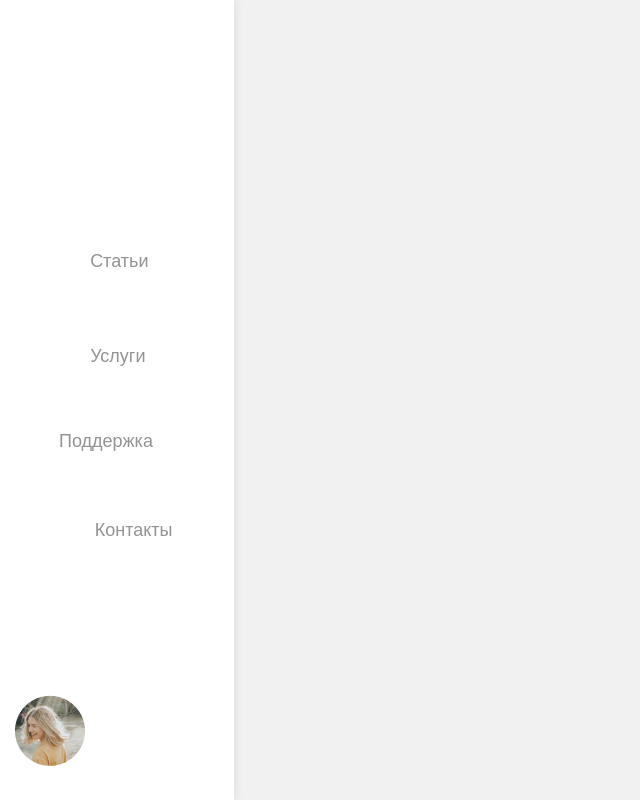
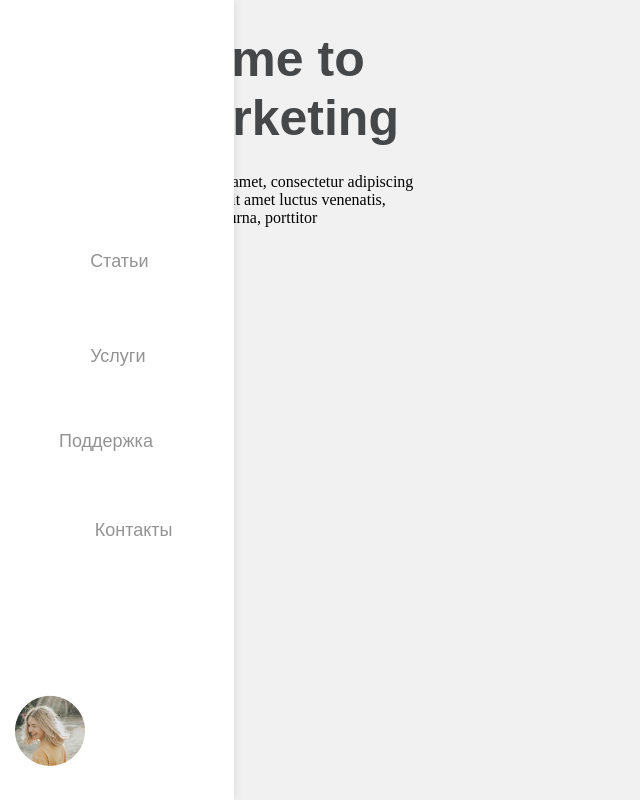
Before and after one commit to VVVIIIKKK/blue-marketig, a plain HTML site: page index.html in a window 1280 px wide. Shown: the whole page, without its empty margins (0-640 px from the left). Drawn offline with Linux system fonts and the light colour scheme.

Commit message:
banner added

```diff
--- a/Css/aside.css
+++ b/Css/aside.css
@@ -1,5 +1,7 @@
 .nav {
     position: fixed;
+    top: 0;
+    left: 0;
     width: 100px;
     height: 100vh;
     background: #FFFFFF;
@@ -55,7 +57,4 @@
     font-size: 18px;
     font-weight: 400;
     line-height: 21px;
-    letter-spacing: 0em;
-    text-align: center;
-
 }
--- /dev/null
+++ b/Css/banner.css
@@ -0,0 +1,52 @@
+.banner {
+    margin: 30px 0;
+}
+
+.banner__wrap {
+    background: url(../img/bg2.png) no-repeat center/cover white;
+    height: 500px;
+    display: flex;
+    align-items: center;
+    padding-left: 62px;
+
+}
+
+.desc {
+    display: flex;
+    max-width: 332px;
+    width: 100%;
+    flex-direction: column;
+    gap: 25px;
+    align-items: flex-start;
+}
+
+.banner_h {
+    font-family: 'RB', sans-serif;
+    font-size: 50px;
+    font-weight: 700;
+    line-height: 59px;
+    color: #464748;
+    width: 100%;
+}
+
+.banner_p {
+    font-family: 'RL', sans-serif;
+    font-size: 16px;
+    font-weight: 400;
+    line-height: 19px;
+    color: #696868;
+
+}
+
+.btn {
+    font-family: 'RR' , sans-serif;
+    font-size: 16px;
+    font-weight: 400;
+    line-height: 19px;
+    color: #696868;
+
+}
+
+.banner__btn{
+    padding: 7px 62px;
+}
--- a/Css/base.css
+++ b/Css/base.css
@@ -9,3 +9,11 @@
 body{
     background: #F1F1F1;
 }
+
+.container{
+    max-width: 1140px;
+    width: 100%;
+    padding: 0 15px;
+    height: 100%;
+    margin: 0 auto;
+}
--- a/Css/main.css
+++ b/Css/main.css
@@ -1,3 +1,4 @@
 @import url(./base.css);
 @import url(./fonts.css);
 @import url(./aside.css);
+@import url(./banner.css);
--- a/index.html
+++ b/index.html
@@ -16,24 +16,39 @@
             <a href="" class="logo"><i class="fad fa-analytics"></i></a>
             <ul class="nav__menu">
                 <li class="menu__item">
-                    <a href="#" class="menu__link"><i class="fal fa-newspaper"></i> <span class="link__span"> Статьи </span></a>
+                    <a href="#" class="menu__link"><i class="fal fa-newspaper"></i> <span class="link__span"> Статьи
+                        </span></a>
                 </li>
                 <li class="menu__item">
-                    <a href="#" class="menu__link"><i class="fal fa-book-open"></i> <span class="link__span"> Услуги </span></a>
+                    <a href="#" class="menu__link"><i class="fal fa-book-open"></i> <span class="link__span"> Услуги
+                        </span></a>
                 </li>
                 <li class="menu__item">
-                    <a href="#" class="menu__link"><i class="fal fa-user-headset"></i> <span class="link__span"> Поддержка </span></a>
+                    <a href="#" class="menu__link"><i class="fal fa-user-headset"></i> <span class="link__span">
+                            Поддержка </span></a>
                 </li>
                 <li class="menu__item">
-                    <a href="#" class="menu__link"><i class="fal fa-address-book"></i> <span class="link__span"> Контакты </span></a>
+                    <a href="#" class="menu__link"><i class="fal fa-address-book"></i> <span class="link__span">
+                            Контакты </span></a>
                 </li>
             </ul>
             <div class="ava">
                 <img src="./img/Ava.png" alt="">
             </div>
         </div>
-
     </aside>
+    <section class="banner">
+        <div class="container">
+            <div class="banner_wrap">
+                <div class="desc">
+                    <h1 class="banner_h">Welcome to All Marketing</h1>
+                    <p class="banner__p">Lorem ipsum dolor sit amet, consectetur adipiscing elit ut aliquam, purus sit
+                        amet luctus venenatis, lectus magna fringilla urna, porttitor</p>
+                    <a href="#" class="btn banner__btn">Подробнее</a>
+                </div>
+            </div>
+        </div>
+    </section>
 </body>
 
 </html>
```
Also changed, not shown: img/bg.png (added), img/bg2.png (added).
